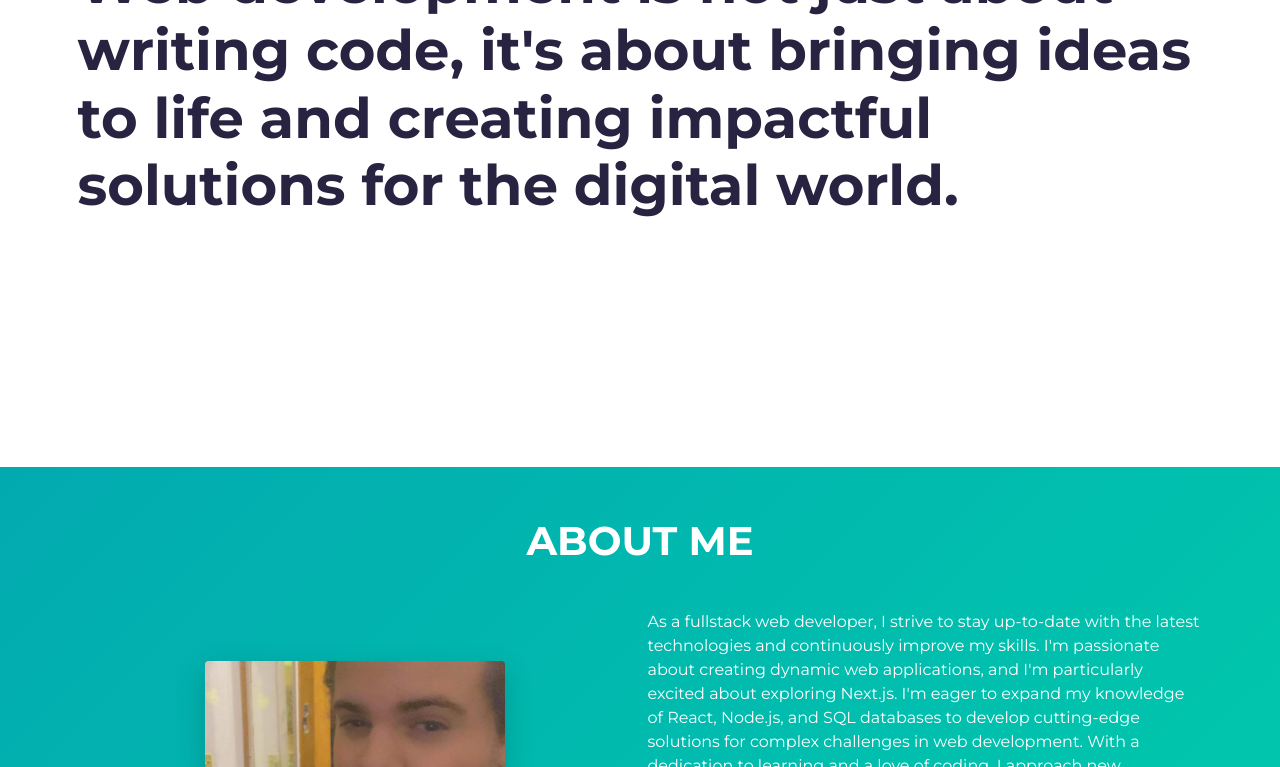
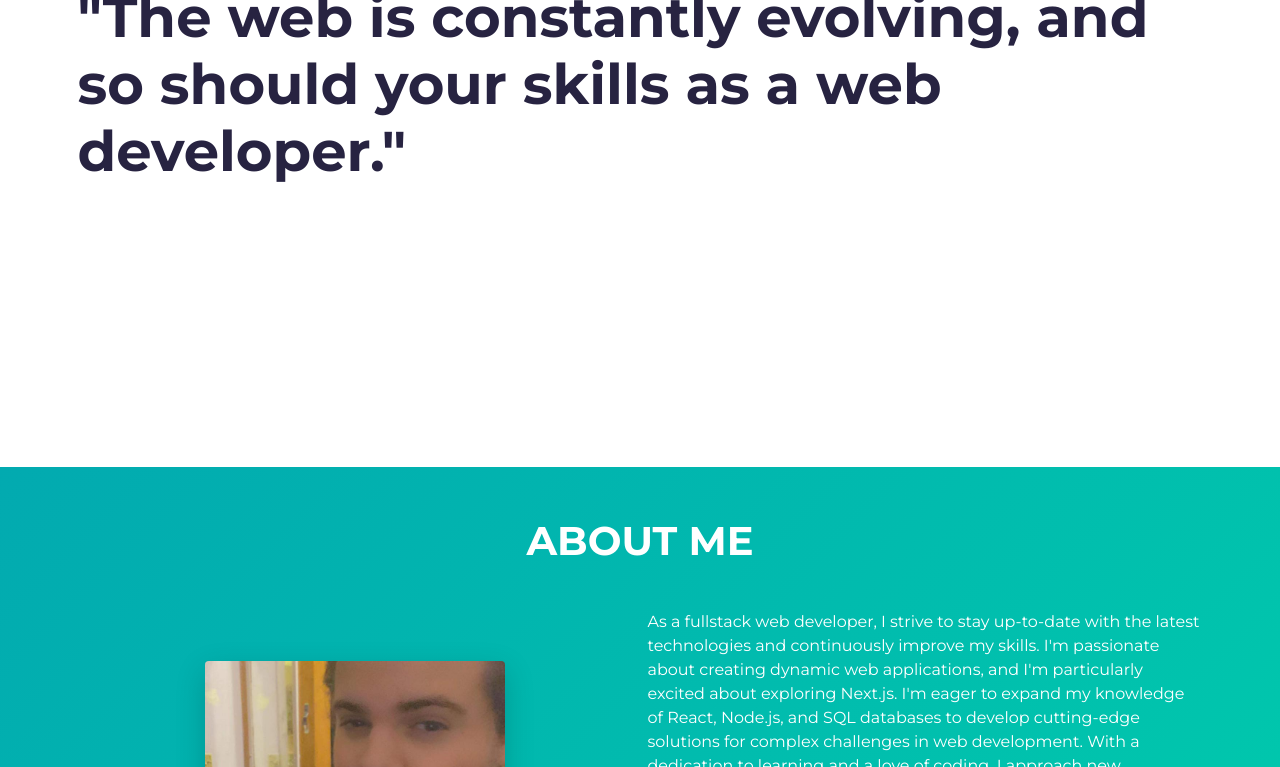
Before and after one commit to thugbunnys/thuggy, a website built with Parcel: page src/index.html in a window 1280 px wide. Shown: the part 333-1100 px from the top of the page. Built offline with nearby package versions, Linux system fonts and the light colour scheme.

Commit message:
Update index.html

```diff
--- a/src/index.html
+++ b/src/index.html
@@ -48,8 +48,7 @@
         <h1 class="hero-title load-hidden">
           Hi, my name is <span class="text-color-main">Scott Heney</span>
           <br />
-          Web development is not just about writing code, it's about bringing ideas to
-          life and creating impactful solutions for the digital world.
+          "The web is constantly evolving, and so should your skills as a web developer."
         </h1>
 
       </div>
```
